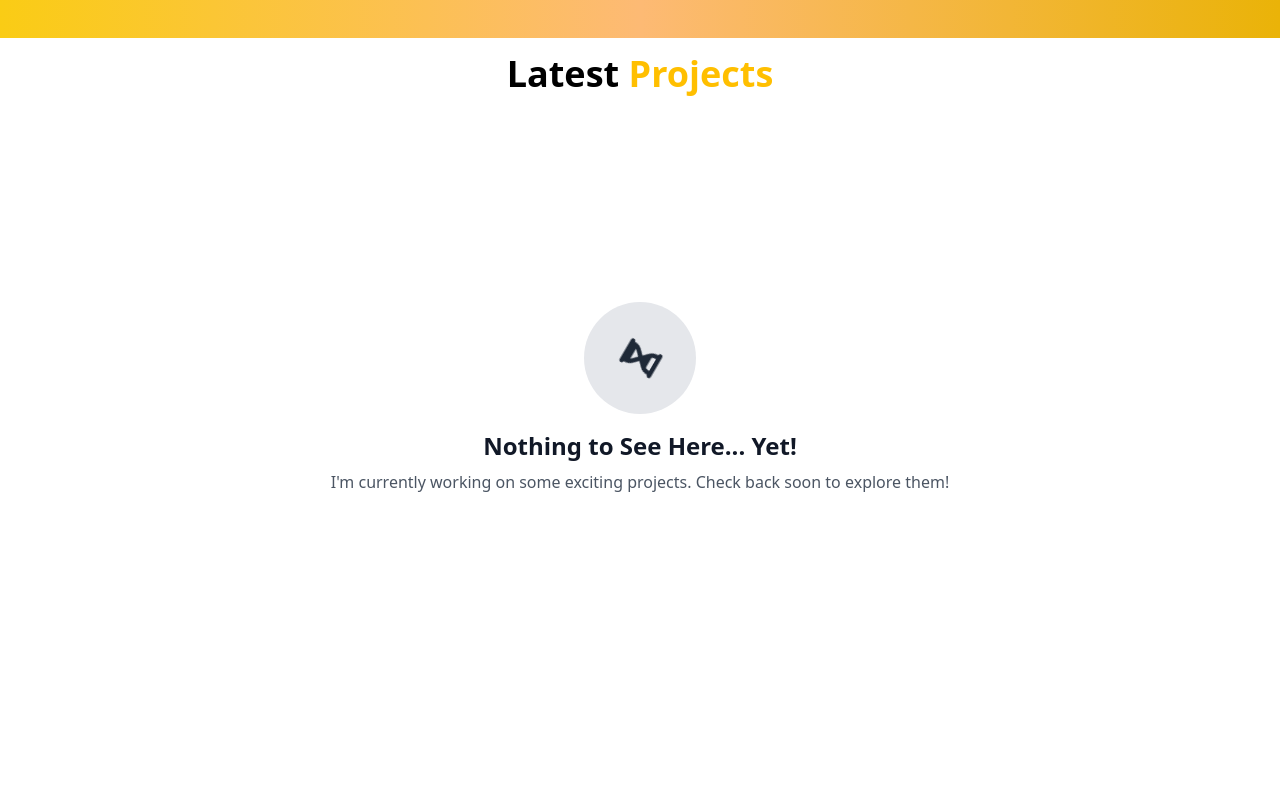
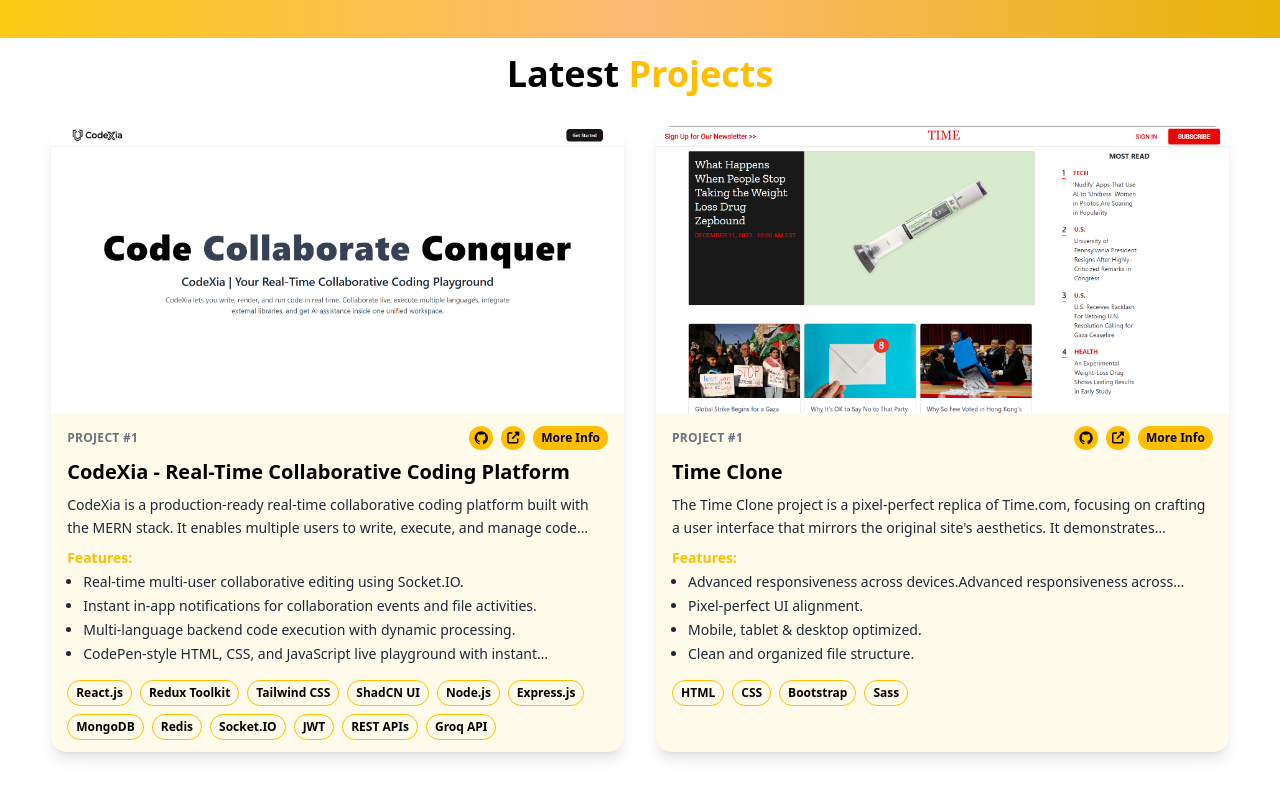
Before and after one commit to pratham-nemade/Pratham-Portfolio, a React (Vite) app: page /home in a window 1280 px wide. Shown: the part 3890-4680 px from the top of the page. Built offline with nearby package versions, Linux system fonts and the light colour scheme.

Commit message:
feat: Added New Project CodeXia

```diff
--- a/src/Pages/Project.jsx
+++ b/src/Pages/Project.jsx
@@ -1,9 +1,58 @@
 import React, { useState } from 'react';
 import { Modal } from 'antd';
 import time from '../images/time.png';
+import CodeXia from '../images/CodeXia.png';
 import { useDarkMode } from '../context/DarkModeContext';
 
 const projects = [
+  {
+    id: 1,
+    image: CodeXia,
+    title: "CodeXia - Real-Time Collaborative Coding Platform",
+    description:
+      "CodeXia is a production-ready real-time collaborative coding platform built with the MERN stack. It enables multiple users to write, execute, and manage code simultaneously while offering AI assistance, secure authentication, and a live frontend playground similar to CodePen. The platform is designed with scalability, performance optimization, and real-time architecture in mind.",
+
+    features: [
+      "Real-time multi-user collaborative editing using Socket.IO.",
+      "Instant in-app notifications for collaboration events and file activities.",
+      "Multi-language backend code execution with dynamic processing.",
+      "CodePen-style HTML, CSS, and JavaScript live playground with instant preview.",
+      "Support for external CSS and JavaScript CDN integration.",
+      "Collaborative frontend editing with synchronized rendering output.",
+      "AI-powered coding assistance integrated via Groq API.",
+      "JWT-based authentication with OTP email verification.",
+      "Structured project and file management system.",
+      "Redis caching for improved performance and scalability."
+    ],
+
+    techStack:
+      "React.js, Redux Toolkit, Tailwind CSS, ShadCN UI, Node.js, Express.js, MongoDB, Redis, Socket.IO, JWT, REST APIs, Groq API",
+
+    links: {
+      github: "https://github.com/pratham-nemade/Codexia",
+      live: "https://codexia-final.vercel.app/"
+    }
+  },
+  {
+    id: 1,
+    image: time,
+    title: 'Time Clone',
+    description:
+      "The Time Clone project is a pixel-perfect replica of Time.com, focusing on crafting a user interface that mirrors the original site's aesthetics. It demonstrates advanced responsiveness, pixel-perfect layout, and a clean file structure.",
+    features: [
+      'Advanced responsiveness across devices.Advanced responsiveness across devices.Advanced responsiveness across devices.Advanced responsiveness across devices.Advanced responsiveness across devices.',
+      'Pixel-perfect UI alignment.',
+      'Mobile, tablet & desktop optimized.',
+      'Clean and organized file structure.',
+      'Sass modularization for easier styling.',
+    ],
+    techStack: 'HTML, CSS, Bootstrap, Sass',
+    links: {
+      github: 'https://github.com/pratham1916/Time-Clone',
+      live: 'https://time-clone.netlify.app/',
+    },
+  },
+
 ];
 
 function Project() {
```
Also changed, not shown: src/Images/CodeXia.png (added).
